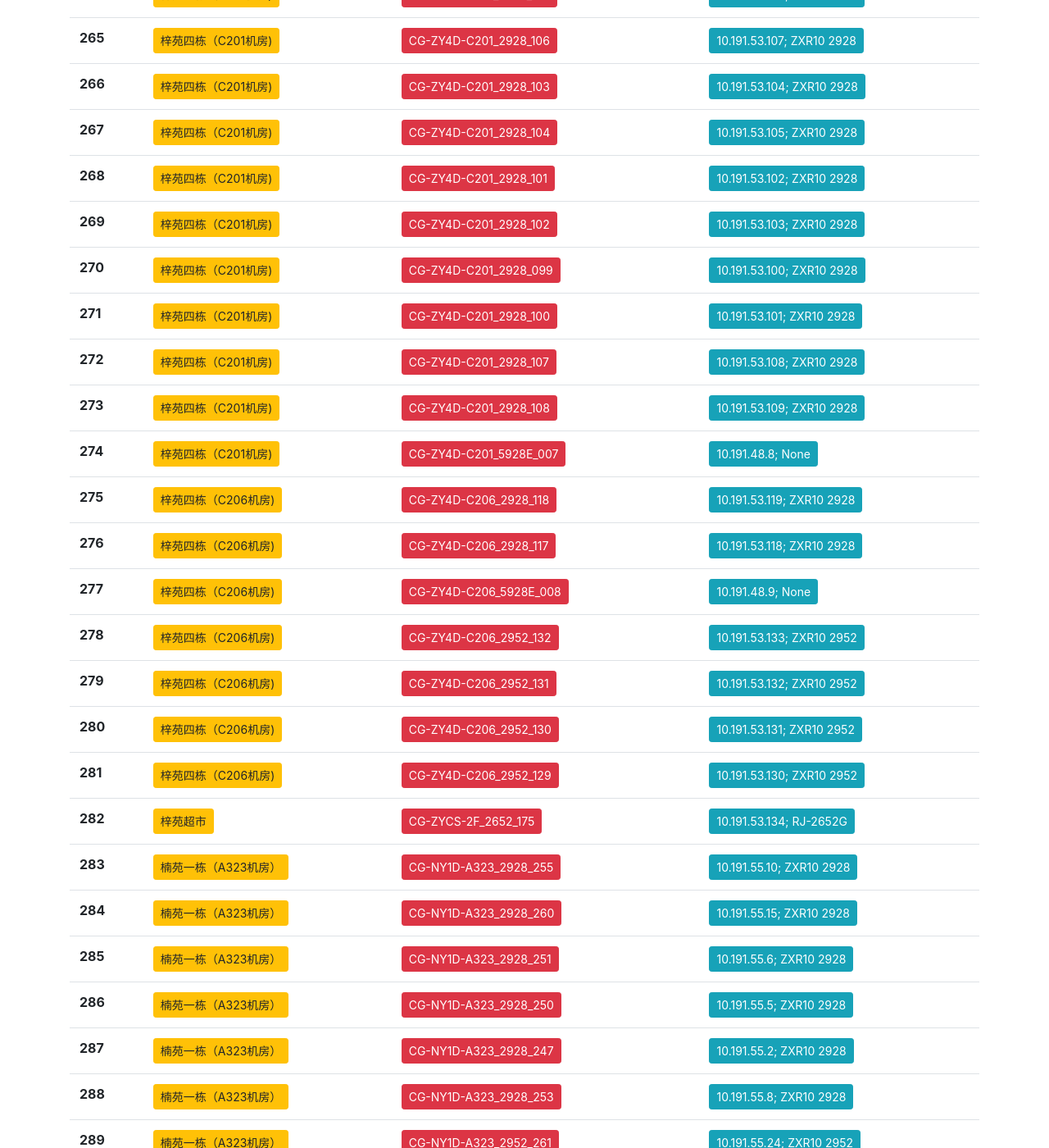
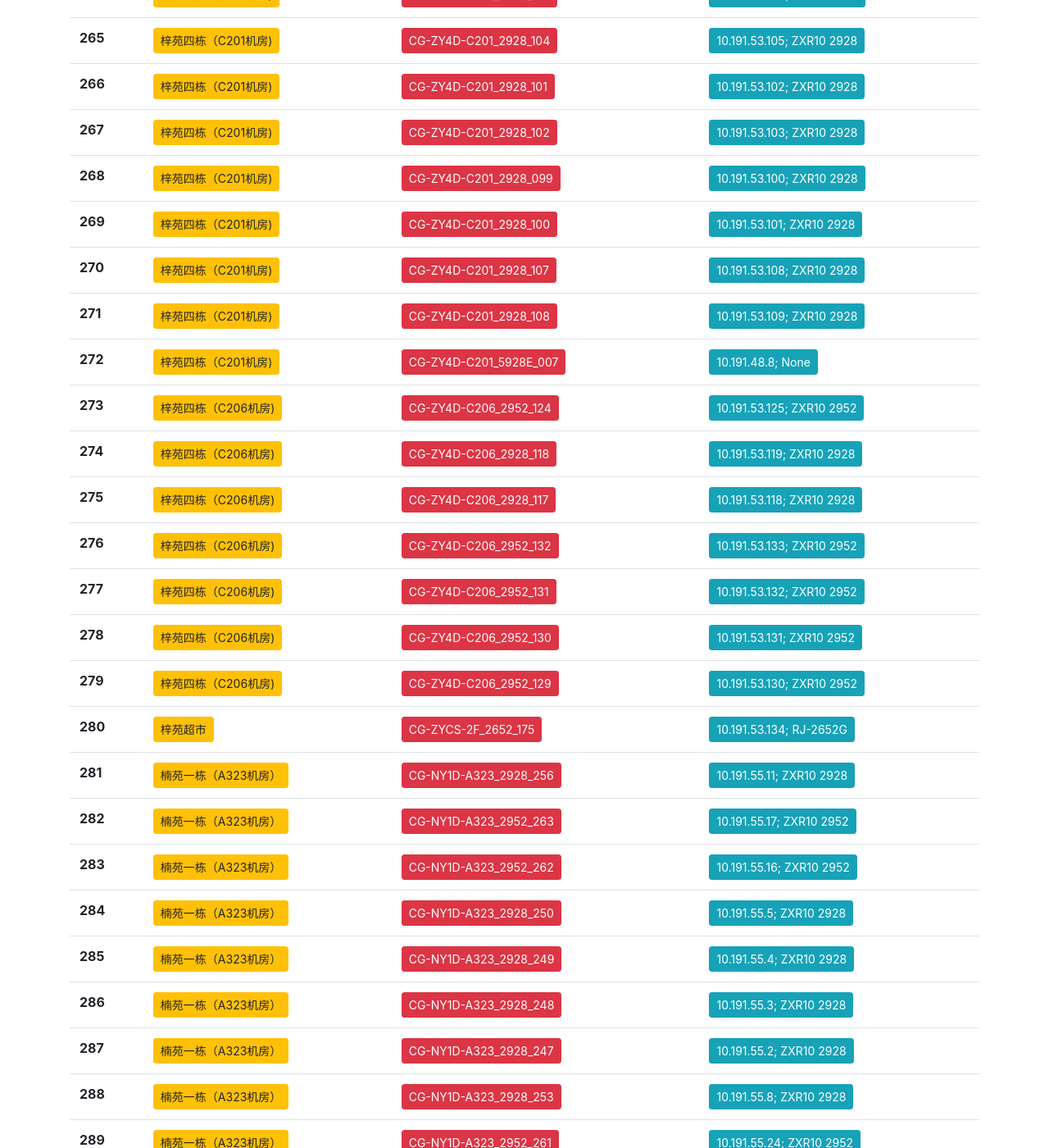
Before and after one commit to yukikaze66/ip_watcher, a Jekyll site: the page built from index.html, in a window 1280 px wide and 1400 px high, scrolled down 15104 px. Shown: the whole window at 82% size. Built offline with Jekyll 4.4.1, drawn with Linux system fonts in a browser that asks for light colours; nearby versions of some CDN libraries; some of the changed text lies outside the part shown.

```diff
--- a/_data/failed_equipment_list.yml
+++ b/_data/failed_equipment_list.yml
@@ -63,6 +63,12 @@
   ip: 10.191.57.25
   position: 人文学院
   type:  RJ-2652G
+  campus: cg
+
+- name: CG-YWT-2F_2652_176
+  ip: 10.191.53.135
+  position: 余味堂
+  type:  RJ2652G
   campus: cg
 
 - name: CG-XXXY-SXJM-2628
@@ -383,18 +389,6 @@
   type:  RJ-2652G
   campus: cg
 
-- name: CG-XSHT-MDF_2652_199
-  ip: 10.191.57.193
-  position: 学生会堂
-  type:  RJ-2652G
-  campus: cg
-
-- name: CG-XSHT-MDF_2652_198
-  ip: 10.191.57.192
-  position: 学生会堂
-  type:  RJ-2652G
-  campus: cg
-
 - name: CG-XSHT-MDF_5952_24
   ip: 10.191.51.23
   position: 学生会堂
@@ -413,6 +407,12 @@
   type:  RJ-2652G
   campus: cg
 
+- name: CG-XSHDZX-3F_2652_167
+  ip: 10.191.55.176
+  position: 学生活动中心
+  type:  RJ-2652G
+  campus: cg
+
 - name: CG-XSHDZX-1F_2652_170
   ip: 10.191.55.179
   position: 学生活动中心
@@ -641,22 +641,10 @@
   type:  RJ-2652G
   campus: cg
 
-- name: CG-MYL-HZL-4_2652_192
-  ip: 10.191.57.186
-  position: 明远楼
-  type:  RJ-2652G
-  campus: cg
-
-- name: CG-MYL-HZL-4_2652_193
-  ip: 10.191.57.187
-  position: 明远楼
-  type:  RJ-2652G
-  campus: cg
-
-- name: CG-MYL-HZL-4_2652_191
-  ip: 10.191.57.185
-  position: 明远楼
-  type:  RJ-2652G
+- name: CG-GWL2D-2312_2628_063
+  ip: 10.191.57.64
+  position: 格物楼2栋
+  type:  RJ-2628G
   campus: cg
 
 - name: CG-HY1D-A_2928_430
@@ -779,18 +767,6 @@
   type:  ZXR10 2928
   campus: cg
 
-- name: CG-HY1D-A_2928_426
-  ip: 10.191.56.9
-  position: 桦苑一栋A区机房
-  type:  ZXR10 2928
-  campus: cg
-
-- name: CG-HY1D-B_2928_446
-  ip: 10.191.56.29
-  position: 桦苑一栋B区机房
-  type:  ZXR10 2928
-  campus: cg
-
 - name: CG-HY1D-B_2928_445
   ip: 10.191.56.28
   position: 桦苑一栋B区机房
@@ -809,6 +785,12 @@
   type:  ZXR10 2952
   campus: cg
 
+- name: CG-HY1D-B_2952_457
+  ip: 10.191.56.40
+  position: 桦苑一栋B区机房
+  type:  ZXR10 2952
+  campus: cg
+
 - name: CG-HY1D-B_2952_460
   ip: 10.191.56.43
   position: 桦苑一栋B区机房
@@ -823,6 +805,18 @@
 
 - name: CG-HY1D-B_2952_461
   ip: 10.191.56.44
+  position: 桦苑一栋B区机房
+  type:  ZXR10 2952
+  campus: cg
+
+- name: CG-HY1D-B_2928_447
+  ip: 10.191.56.30
+  position: 桦苑一栋B区机房
+  type:  ZXR10 2928
+  campus: cg
+
+- name: CG-HY1D-B_2952_456
+  ip: 10.191.56.39
   position: 桦苑一栋B区机房
   type:  ZXR10 2952
   campus: cg
@@ -1061,10 +1055,10 @@
   type:  RJ2652
   campus: cg
 
-- name: CG-ZY1D-C201_2952_007
-  ip: 10.191.53.8
+- name: CG-ZY1D-C201_2928_004
+  ip: 10.191.53.5
   position: 梓苑一栋（C201机房）
-  type:  ZXR10 2952
+  type:  ZXR10 2928
   campus: cg
 
 - name: CG-ZY1D-C201_2952_014
@@ -1073,24 +1067,12 @@
   type:  ZXR10 2952
   campus: cg
 
-- name: CG-ZY1D-C201_2952_013
-  ip: 10.191.53.14
-  position: 梓苑一栋（C201机房）
-  type:  ZXR10 2952
-  campus: cg
-
 - name: CG-ZY1D-C201_2952_015
   ip: 10.191.53.16
   position: 梓苑一栋（C201机房）
   type:  ZXR10 2952
   campus: cg
 
-- name: CG-ZY1D-C201_2952_010
-  ip: 10.191.53.11
-  position: 梓苑一栋（C201机房）
-  type:  ZXR10 2952
-  campus: cg
-
 - name: CG-ZY1D-C201_2952_009
   ip: 10.191.53.10
   position: 梓苑一栋（C201机房）
@@ -1193,12 +1175,6 @@
   type:  ZXR10 2952
   campus: cg
 
-- name: CG-ZY1D-C206_5928E_002
-  ip: 10.191.48.3
-  position: 梓苑一栋（C206机房）
-  type:  None
-  campus: cg
-
 - name: CG-ZY1D-C201_2952_029
   ip: 10.191.53.30
   position: 梓苑一栋（C206机房）
@@ -1307,10 +1283,22 @@
   type:  ZXR10 2952
   campus: cg
 
-- name: CG-ZY3D-C206_2952_088
-  ip: 10.191.53.89
+- name: CG-ZY3D-C206_2928_081
+  ip: 10.191.53.82
   position: 梓苑三栋（C206机房)
-  type:  ZXR10 2952
+  type:  ZXR10 2928
+  campus: cg
+
+- name: CG-ZY3D-C206_2952_086
+  ip: 10.191.53.87
+  position: 梓苑三栋（C206机房)
+  type:  ZXR10 2952
+  campus: cg
+
+- name: CG-ZY3D-C206_2928_083
+  ip: 10.191.53.84
+  position: 梓苑三栋（C206机房)
+  type:  ZXR10 2928
   campus: cg
 
 - name: CG-ZY3D-C206_2952_094
@@ -1643,6 +1631,12 @@
   type:  None
   campus: cg
 
+- name: CG-ZY4D-C206_2952_124
+  ip: 10.191.53.125
+  position: 梓苑四栋（C206机房)
+  type:  ZXR10 2952
+  campus: cg
+
 - name: CG-ZY4D-C206_2928_118
   ip: 10.191.53.119
   position: 梓苑四栋（C206机房)
@@ -1655,12 +1649,6 @@
   type:  ZXR10 2928
   campus: cg
 
-- name: CG-ZY4D-C206_5928E_008
-  ip: 10.191.48.9
-  position: 梓苑四栋（C206机房)
-  type:  None
-  campus: cg
-
 - name: CG-ZY4D-C206_2952_132
   ip: 10.191.53.133
   position: 梓苑四栋（C206机房)
@@ -1691,22 +1679,22 @@
   type:  RJ-2652G
   campus: cg
 
-- name: CG-NY1D-A323_2928_255
-  ip: 10.191.55.10
+- name: CG-NY1D-A323_2928_256
+  ip: 10.191.55.11
   position: 楠苑一栋（A323机房）
   type:  ZXR10 2928
   campus: cg
 
-- name: CG-NY1D-A323_2928_260
-  ip: 10.191.55.15
+- name: CG-NY1D-A323_2952_263
+  ip: 10.191.55.17
   position: 楠苑一栋（A323机房）
-  type:  ZXR10 2928
-  campus: cg
-
-- name: CG-NY1D-A323_2928_251
-  ip: 10.191.55.6
+  type:  ZXR10 2952
+  campus: cg
+
+- name: CG-NY1D-A323_2952_262
+  ip: 10.191.55.16
   position: 楠苑一栋（A323机房）
-  type:  ZXR10 2928
+  type:  ZXR10 2952
   campus: cg
 
 - name: CG-NY1D-A323_2928_250
@@ -1715,6 +1703,18 @@
   type:  ZXR10 2928
   campus: cg
 
+- name: CG-NY1D-A323_2928_249
+  ip: 10.191.55.4
+  position: 楠苑一栋（A323机房）
+  type:  ZXR10 2928
+  campus: cg
+
+- name: CG-NY1D-A323_2928_248
+  ip: 10.191.55.3
+  position: 楠苑一栋（A323机房）
+  type:  ZXR10 2928
+  campus: cg
+
 - name: CG-NY1D-A323_2928_247
   ip: 10.191.55.2
   position: 楠苑一栋（A323机房）
@@ -2081,6 +2081,12 @@
   type:  ZXR10 2952
   campus: cg
 
+- name: CG-NY3D-B315_2952_341
+  ip: 10.191.55.96
+  position: 楠苑三栋（B315机房）
+  type:  ZXR10 2952
+  campus: cg
+
 - name: CG-NY3D-B315_2952_340
   ip: 10.191.55.95
   position: 楠苑三栋（B315机房）
@@ -2111,6 +2117,12 @@
   type:  ZXR10 2928
   campus: cg
 
+- name: CG-NY2D_B311_5928E_019
+  ip: 10.191.48.20
+  position: 楠苑二栋（B311机房）
+  type:  None
+  campus: cg
+
 - name: CG-NY2D-C301_2952_307
   ip: 10.191.55.62
   position: 楠苑二栋（C301机房）
@@ -2219,24 +2231,6 @@
   type:  ZXR10 2952
   campus: cg
 
-- name: CG-NY5D-B315_2952_413
-  ip: 10.191.55.169
-  position: 楠苑五栋（B315机房）
-  type:  ZXR10 2952
-  campus: cg
-
-- name: CG-NY5D-B315_2952_411
-  ip: 10.191.55.167
-  position: 楠苑五栋（B315机房）
-  type:  ZXR10 2952
-  campus: cg
-
-- name: CG-NY5D-B315_2928_409
-  ip: 10.191.55.164
-  position: 楠苑五栋（B315机房）
-  type:  ZXR10 2928
-  campus: cg
-
 - name: CG-NY5D-B315_2928_407
   ip: 10.191.55.162
   position: 楠苑五栋（B315机房）
@@ -2297,24 +2291,6 @@
   type:  ZXR10 2952
   campus: cg
 
-- name: CG-NY5D-B315_2952_414
-  ip: 10.191.55.170
-  position: 楠苑五栋（B315机房）
-  type:  ZXR10 2952
-  campus: cg
-
-- name: CG-NY5D-B315_2928_405
-  ip: 10.191.55.160
-  position: 楠苑五栋（B315机房）
-  type:  ZXR10 2928
-  campus: cg
-
-- name: CG-NY5D-B315_2928_406
-  ip: 10.191.55.161
-  position: 楠苑五栋（B315机房）
-  type:  ZXR10 2928
-  campus: cg
-
 - name: CG-NY4D-A315_2952_360
   ip: 10.191.55.115
   position: 楠苑四栋（A315机房）
@@ -2351,6 +2327,18 @@
   type:  None
   campus: cg
 
+- name: CG-NY4D-A315_2928_345
+  ip: 10.191.55.100
+  position: 楠苑四栋（A315机房）
+  type:  ZXR10 2928
+  campus: cg
+
+- name: CG-NY4D-A315_2928_346
+  ip: 10.191.55.101
+  position: 楠苑四栋（A315机房）
+  type:  ZXR10 2928
+  campus: cg
+
 - name: CG-NY4D-A315_2928_344
   ip: 10.191.55.99
   position: 楠苑四栋（A315机房）
@@ -2381,12 +2369,6 @@
   type:  ZXR10 2952
   campus: cg
 
-- name: CG-NY4D-A315_2952_352
-  ip: 10.191.55.107
-  position: 楠苑四栋（A315机房）
-  type:  ZXR10 2952
-  campus: cg
-
 - name: CG-NY4D-B315_2928_364
   ip: 10.191.55.119
   position: 楠苑四栋（B315机房）
@@ -2531,12 +2513,6 @@
   type:  ZXR10 2952
   campus: cg
 
-- name: CG-QY1D-C201_2928_135
-  ip: 10.191.54.4
-  position: 楸苑一栋（C201机房）
-  type:  ZXR10 2928
-  campus: cg
-
 - name: CG-QY1D-C201_2952_136
   ip: 10.191.54.5
   position: 楸苑一栋（C201机房）
@@ -2651,6 +2627,12 @@
   type:  None
   campus: cg
 
+- name: CG-QY3D-C201_2952_204
+  ip: 10.191.54.73
+  position: 楸苑三栋（C201机房）
+  type:  ZXR10 2952
+  campus: cg
+
 - name: CG-QY3D-C201_2928_192
   ip: 10.191.54.61
   position: 楸苑三栋（C201机房）
@@ -2915,16 +2897,10 @@
   type:  ZXR10 2928
   campus: cg
 
-- name: CG-QY4D-C201_2952_229
-  ip: 10.191.54.98
+- name: CG-QY4D-C201_2952_226
+  ip: 10.191.54.95
   position: 楸苑四栋（C201机房）
   type:  ZXR10 2952
-  campus: cg
-
-- name: CG-QY4D-C201_2928_223
-  ip: 10.191.54.92
-  position: 楸苑四栋（C201机房）
-  type:  ZXR10 2928
   campus: cg
 
 - name: CG-QY4D-C201_2952_232
@@ -3055,6 +3031,12 @@
 
 - name: CG-WKXY-1312_2652_095
   ip: 10.191.57.96
+  position: 物科学院
+  type:  RJ-2652G
+  campus: cg
+
+- name: CG-WKXY-3310_2652_098
+  ip: 10.191.57.99
   position: 物科学院
   type:  RJ-2652G
   campus: cg
@@ -3239,6 +3221,12 @@
   type:  RJ-2628G
   campus: cg
 
+- name: CG-ZHXY-1208_5928_17
+  ip: 10.191.51.18
+  position: 资环学院
+  type:  None
+  campus: cg
+
 - name: CG-ZHXY-1208_2652_118
   ip: 10.191.57.119
   position: 资环学院
```
Also changed, not shown: _data/room_list.yml (+6 -6 lines).
